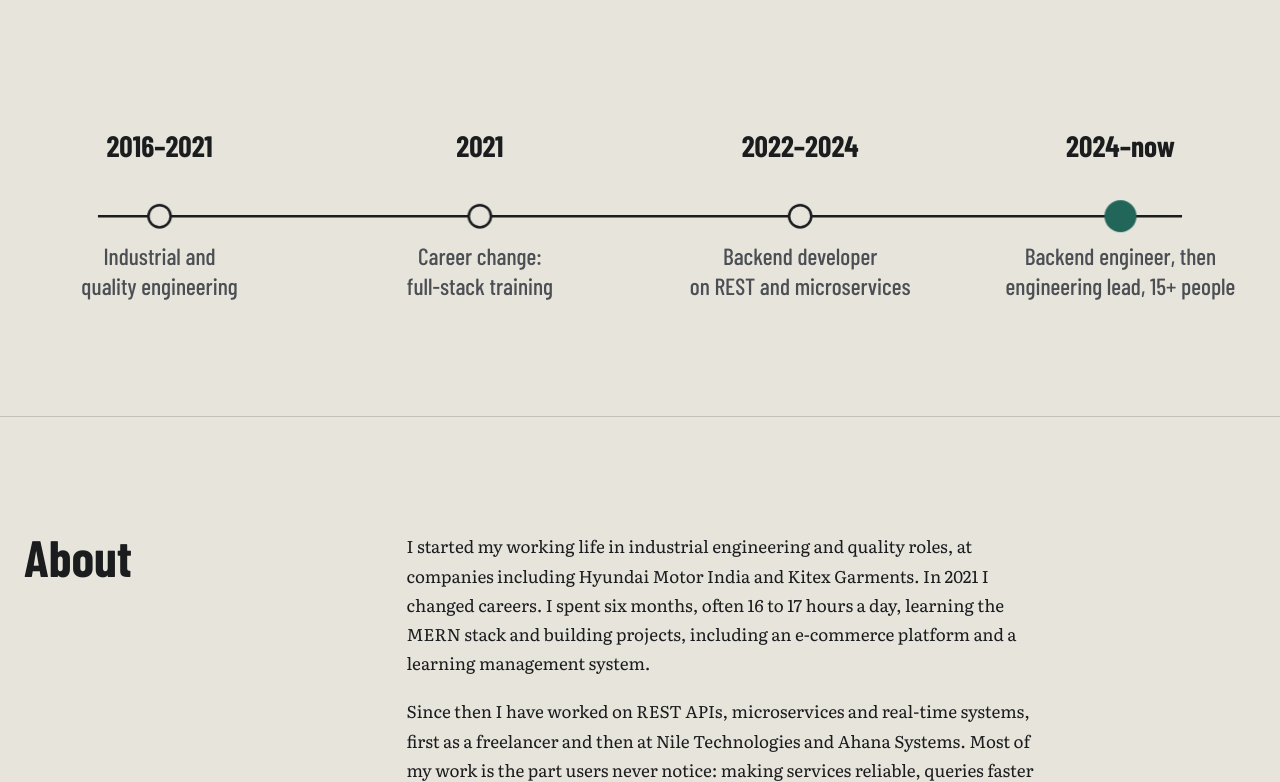
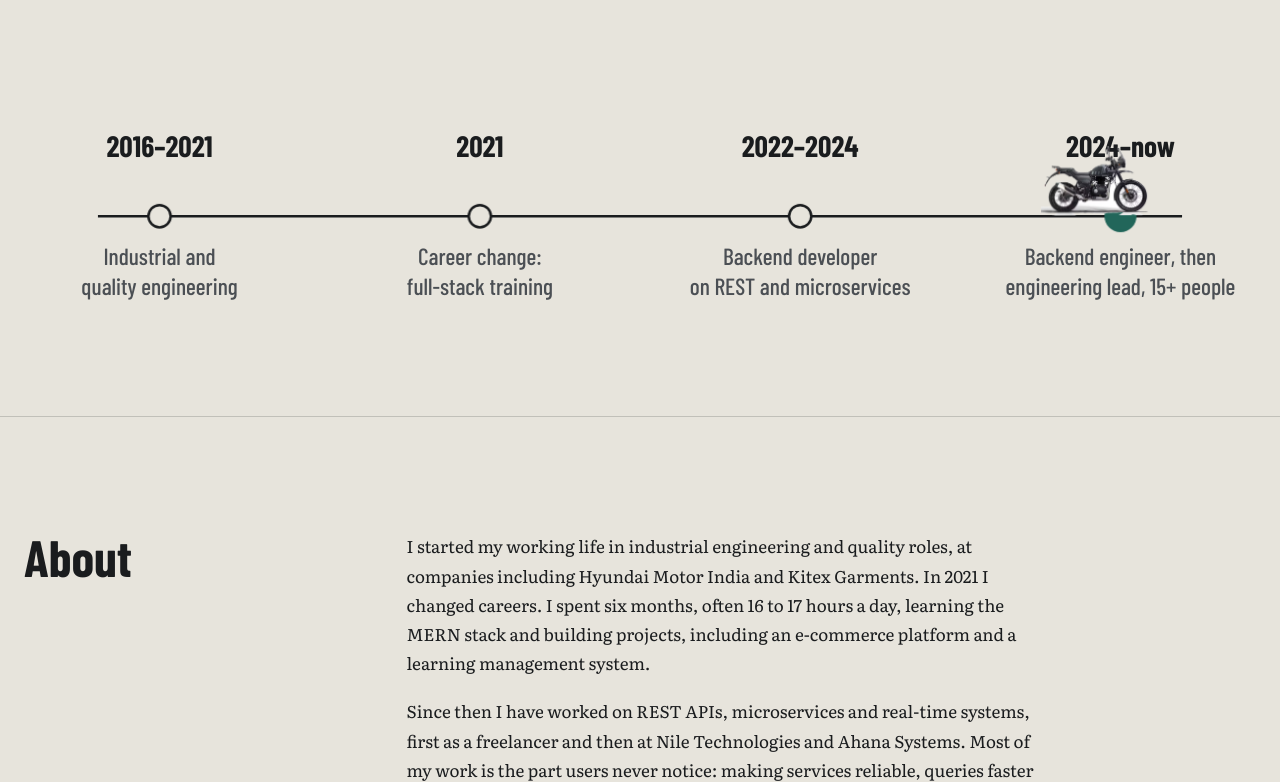
Before and after one commit to BODHEESH/Bodheesh-vc, a plain HTML site: page index.html in a window 1280 px wide. Shown: the part 811-1593 px from the top of the page. Drawn offline with nearby package versions, Linux system fonts and the light colour scheme.

Commit message:
experience updated

```diff
--- a/index.html
+++ b/index.html
@@ -95,9 +95,6 @@
       <div class="hang" aria-hidden="true">
         <svg viewBox="0 0 70 130" width="70" height="130">
           <line class="hang-thread" x1="35" y1="0" x2="35" y2="40"/>
-          <g class="web-shot">
-            <path class="web-strand" d="M35 50 Q 58 40 84 54"/>
-          </g>
           <g class="hang-body">
             <g class="hang-legs">
               <path d="M31 50 L14 38 L6 44"/>
@@ -161,6 +158,10 @@
             <text class="rail-text" x="890" y="140" text-anchor="middle">Backend engineer, then</text>
             <text class="rail-text" x="890" y="164" text-anchor="middle">engineering lead, 15+ people</text>
           </svg>
+
+          <div class="career-bike" id="careerBike" aria-hidden="true">
+            <img src="Images/career-bike.png" width="440" height="282" alt="" draggable="false">
+          </div>
 
           <ol class="rail-list">
             <li><strong>2016–2021</strong><span>Industrial and quality engineering</span></li>
--- a/script.js
+++ b/script.js
@@ -136,27 +136,63 @@
     });
   }
 
-  // Hanging spider fires a web strand when the pointer comes near it
-  var hang = document.querySelector(".hang");
-  if (hang && !reduceMotion) {
-    var lastShot = 0;
-    document.addEventListener("mousemove", function (e) {
-      var now = Date.now();
-      if (now - lastShot < 2600) return;
-      var r = hang.getBoundingClientRect();
-      var dx = e.clientX - (r.left + r.width / 2);
-      var dy = e.clientY - (r.top + r.height * 0.4);
-      if (Math.sqrt(dx * dx + dy * dy) > 160) return;
-      lastShot = now;
-      // The strand fires toward the side the pointer is on
-      hang.style.setProperty("--dir", dx < 0 ? -1 : 1);
-      hang.classList.remove("is-shooting");
-      void hang.offsetWidth; // restart the animation
-      hang.classList.add("is-shooting");
-      setTimeout(function () {
-        hang.classList.remove("is-shooting");
-      }, 1500);
-    }, { passive: true });
+  // Career bike rides along the rail from the first station to the current one
+  var bike = document.getElementById("careerBike");
+  var railWrap = document.querySelector(".rail-wrap");
+  var rail = document.querySelector(".rail");
+  if (bike && railWrap && rail) {
+    var railX = function (x) {
+      return (x / 1000) * rail.getBoundingClientRect().width;
+    };
+    var placeBike = function (x) {
+      bike.style.left = railX(x) + "px";
+    };
+    var parkBike = function () {
+      placeBike(890);
+      bike.classList.add("is-parked");
+    };
+    var rideStarted = false;
+    var rideBike = function () {
+      if (rideStarted || window.innerWidth <= 760) return;
+      rideStarted = true;
+      var startX = 110;
+      var finishX = 890;
+      var duration = 8500;
+      var startTime = null;
+      bike.classList.remove("is-parked");
+      var frame = function (now) {
+        if (startTime === null) startTime = now;
+        var p = Math.min((now - startTime) / duration, 1);
+        // Eased acceleration, then braking into the current station
+        var eased = p < 0.5 ? 4 * p * p * p : 1 - Math.pow(-2 * p + 2, 3) / 2;
+        placeBike(startX + (finishX - startX) * eased);
+        if (p < 1) {
+          requestAnimationFrame(frame);
+        } else {
+          parkBike();
+        }
+      };
+      requestAnimationFrame(frame);
+    };
+
+    if (reduceMotion) {
+      parkBike();
+    } else {
+      placeBike(110);
+      if (canObserve) {
+        var rideObserver = new IntersectionObserver(function (entries) {
+          if (entries.some(function (entry) { return entry.isIntersecting; })) {
+            rideBike();
+            rideObserver.disconnect();
+          }
+        }, { threshold: 0.2 });
+        rideObserver.observe(railWrap);
+      }
+    }
+
+    window.addEventListener("resize", function () {
+      if (rideStarted && bike.classList.contains("is-parked")) parkBike();
+    });
   }
 
   // Mobile menu: the Menu button opens every section in one panel
--- a/styles.css
+++ b/styles.css
@@ -1069,27 +1069,6 @@ svg {
     transform: scaleX(1);
   }
 
-  /* Web shot: the spider fires a strand toward the pointer, and it sags and falls */
-  .web-shot {
-    transform-box: view-box;
-    transform-origin: 35px 50px;
-    transform: scaleX(var(--dir, 1));
-  }
-
-  .web-strand {
-    fill: none;
-    stroke: var(--ink);
-    stroke-width: 1;
-    stroke-linecap: round;
-    opacity: 0;
-    transform-box: view-box;
-    transform-origin: 35px 50px;
-  }
-
-  .hang.is-shooting .web-strand {
-    animation: web-shoot 1.4s cubic-bezier(0.3, 0, 0.6, 1) forwards;
-  }
-
   .js .section.creator::before {
     display: none;
   }
@@ -1132,13 +1111,6 @@ svg {
 @keyframes twitch {
   from { transform: rotate(-3deg); }
   to { transform: rotate(3deg); }
-}
-
-@keyframes web-shoot {
-  0% { opacity: 0; transform: scaleX(0); }
-  30% { opacity: 1; transform: scaleX(1); }
-  45% { opacity: 1; transform: translateY(0) rotate(0deg); }
-  100% { opacity: 0; transform: translateY(72px) rotate(8deg); }
 }
 
 @keyframes char-rise {
@@ -1257,3 +1229,49 @@ svg {
     border-bottom-color: var(--signal);
   }
 }
+
+/* ---------- v5: career bike on the rail ---------- */
+
+.rail-wrap {
+  position: relative;
+}
+
+.career-bike {
+  position: absolute;
+  left: 11%;
+  top: 50%;
+  width: clamp(76px, 9vw, 108px);
+  transform: translate(-50%, -100%);
+  z-index: 5;
+  pointer-events: none;
+}
+
+.career-bike img {
+  display: block;
+  width: 100%;
+  height: auto;
+  mix-blend-mode: multiply;
+  user-select: none;
+  -webkit-user-drag: none;
+}
+
+@media (prefers-reduced-motion: no-preference) {
+  .career-bike img {
+    animation: bike-bob 0.34s ease-in-out infinite alternate;
+  }
+
+  .career-bike.is-parked img {
+    animation: none;
+  }
+}
+
+@keyframes bike-bob {
+  from { transform: translateY(0) rotate(-0.35deg); }
+  to { transform: translateY(-2px) rotate(0.35deg); }
+}
+
+@media (max-width: 760px) {
+  .career-bike {
+    display: none;
+  }
+}
```
Also changed, not shown: Images/career-bike.png (added).
